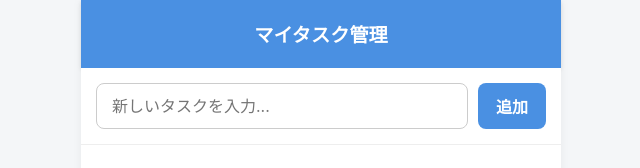
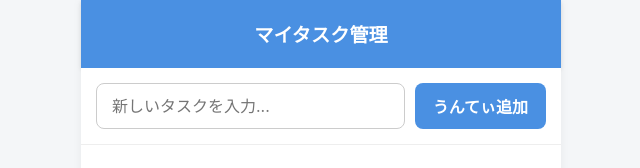
Before and after one commit to conocemos1006/-, a plain HTML site: page index.html in a window 1280 px wide. Shown: the whole page, without its empty margins (319-959 px from the left). Drawn offline with Linux system fonts and the light colour scheme.

Commit message:
Update index.html

```diff
--- a/index.html
+++ b/index.html
@@ -137,7 +137,7 @@
 
     <div class="input-area">
         <input type="text" id="taskInput" placeholder="新しいタスクを入力...">
-        <button class="add-btn" onclick="addTask()">追加</button>
+        <button class="add-btn" onclick="addTask()">うんてぃ追加</button>
     </div>
 
     <ul class="task-list" id="taskList"></ul>
```
